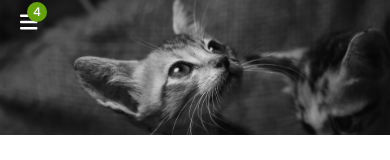
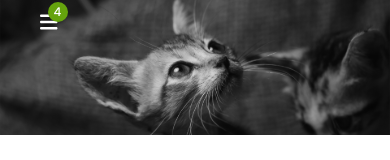
Before and after one commit to nkhangg/test, a Next.js app: page / in a window 390 px wide. Shown: the top 160 px of the page. Built offline with nearby package versions, Linux system fonts and the light colour scheme.

Commit message:
fix-width

```diff
--- a/src/components/common/Banner.tsx
+++ b/src/components/common/Banner.tsx
@@ -39,7 +39,9 @@ export default function Banner(props: IBannerProps) {
                 <img src="/images/3.jpg" alt="slide" />
             </Slider>
 
-            <div className={`${style['box-btn-items']} absolute px-12 w-full m-auto top-[50%] left-0 right-0 text-green-86EFAC text-sm  items-center justify-between hidden`}>
+            <div
+                className={`${style['box-btn-items']} absolute px-10 lg:px-12 w-full m-auto top-[50%] left-0 right-0 text-green-86EFAC text-sm  items-center justify-between hidden`}
+            >
                 <motion.div
                     whileHover={{ x: -10 }}
                     whileTap={{ scale: 0.9 }}
--- a/src/components/common/Header.tsx
+++ b/src/components/common/Header.tsx
@@ -19,12 +19,12 @@ export default function Header({}: IHeaderProps) {
 
     return (
         <header
-            className={classNames(`h-[40px] lg:h-header w-full fixed inset-0 z-50  transition-colors ease-linear `, {
+            className={classNames(`h-[40px] lg:h-header w-full fixed inset-0 z-50  transition-colors ease-linear px-10`, {
                 'bg-white': isChangeBg,
                 'shadow-xl': isChangeBg,
             })}
         >
-            <div className=" w-main m-auto h-full lg:flex lg:w-[90%] xl:w-main items-center justify-between max-w-[100%] hidden md:w-[840px]">
+            <div className=" w-main m-auto h-full lg:flex  xl:w-main items-center justify-between max-w-[100%] hidden">
                 <Link href={'/'} className="w-[136px] h-[42px] cursor-pointer ">
                     <Image src={`/images/${!isChangeBg ? 'large-logo.svg' : 'logo-large-dark.svg'}`} alt="logo" width={0} height={0} className="w-full h-full object-contain" />
                 </Link>
@@ -35,7 +35,7 @@ export default function Header({}: IHeaderProps) {
             </div>
 
             {/* responcesive */}
-            <div className="w-[90%] m-auto h-full text-white flex items-center justify-between select-none lg:hidden">
+            <div className=" m-auto h-full text-white flex items-center justify-between select-none lg:hidden">
                 <MenuBars />
             </div>
         </header>
```
